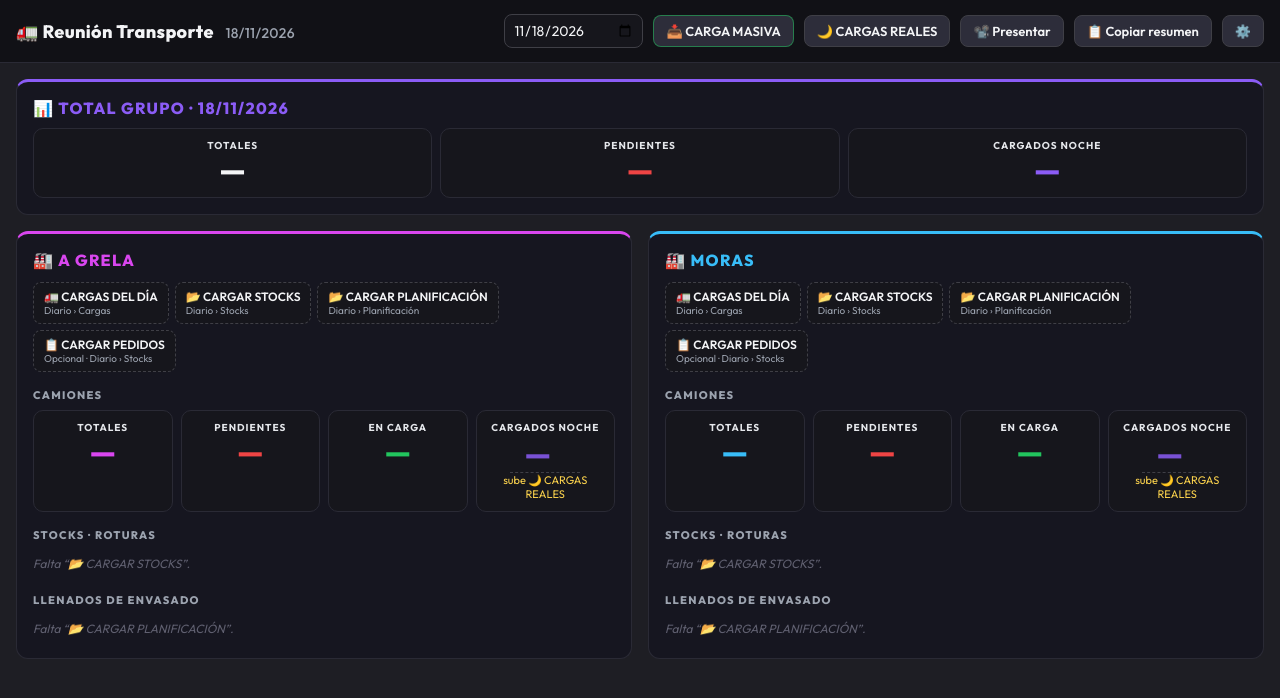
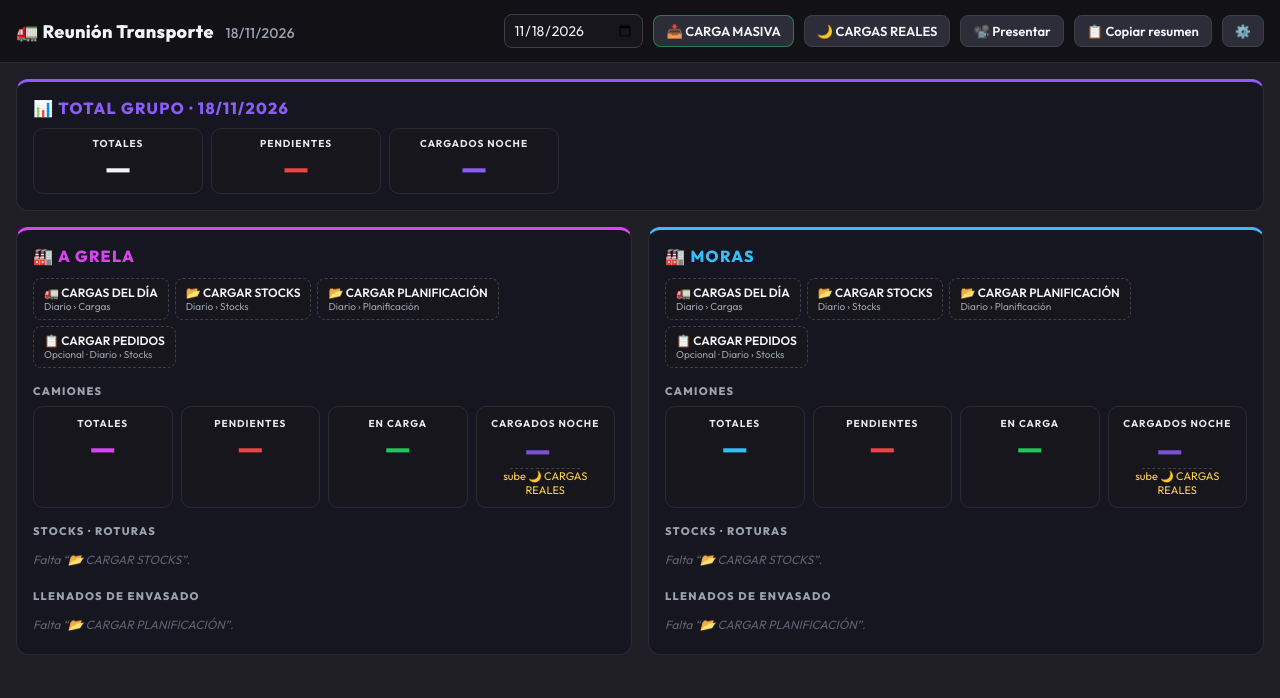
Before and after one commit to tonygarciabao-ui/reunion-transporte, a plain HTML site: page index.html in a window 1280 px wide. Drawn offline with Linux system fonts and the light colour scheme.

Commit message:
Cifras alineadas con su cabecera y totales del grupo compactos
Co-Authored-By: Claude Opus 5.5 <noreply@anthropic.com>
Claude-Session: https://claude.ai/code/session_01Nuk4UiEiYTrxPMhVAvSq4i

```diff
--- a/index.html
+++ b/index.html
@@ -44,6 +44,8 @@
   .kpi .s{font-size:11px;color:var(--mut)}
   .kpi input{width:70px;text-align:center;background:transparent;border:none;border-bottom:1px dashed var(--line2);border-radius:0;font-size:30px;font-weight:800;color:var(--violet);padding:0}
   .kpi input::placeholder{color:var(--violet);opacity:.85}
+  .kpis.kpis-tot{display:flex;flex-wrap:wrap;gap:8px}
+  .kpis.kpis-tot .kpi{width:170px;padding:8px 10px}
   .bar{height:6px;background:#2A2A35;border-radius:4px;overflow:hidden;margin-top:10px}
   .bar i{display:block;height:100%;background:var(--green)}
   .chips{display:flex;gap:8px;flex-wrap:wrap}
@@ -53,6 +55,7 @@
   .tbl{width:100%;border-collapse:collapse;font-size:12.5px;margin-top:8px}
   .tbl th{text-align:left;font-size:10px;letter-spacing:.06em;text-transform:uppercase;color:var(--mut);padding:5px 6px;border-bottom:1px solid var(--line2);white-space:nowrap}
   .tbl td{padding:5px 6px;border-bottom:1px solid #2c2c36;vertical-align:top}
+  .tbl th.n{text-align:right}
   .tbl td.n{text-align:right;font-variant-numeric:tabular-nums}
   .afbtn{display:inline-block;margin-top:3px;font-size:10.5px;font-weight:700;color:#c4b5fd;background:#22103d;border:1px solid #8b5cf666;border-radius:5px;padding:1px 6px;cursor:pointer;white-space:nowrap}
   .afbtn.open{background:#3b2a55}
@@ -607,7 +610,7 @@ function renderGlobal(){
   const noche = FABS.reduce((s,f) => s + (nocheVal(S[f.id]) || 0), 0);
   el.innerHTML = `
     <h2 style="color:var(--violet);font-size:16px;font-weight:800;letter-spacing:.08em;text-transform:uppercase;margin-bottom:10px">📊 Total grupo · ${fmtES(date)}</h2>
-    <div class="kpis" style="grid-template-columns:repeat(3,1fr)">
+    <div class="kpis kpis-tot">
       <div class="kpi"><div class="l">TOTALES</div><div class="v">${anyC ? tot("total") : "—"}</div></div>
       <div class="kpi"><div class="l">PENDIENTES</div><div class="v" style="color:#EF4444">${anyC ? tot("pend") : "—"}</div></div>
       <div class="kpi"><div class="l">CARGADOS NOCHE</div><div class="v" style="color:var(--violet)">${anyC || noche ? noche : "—"}</div></div>
```
